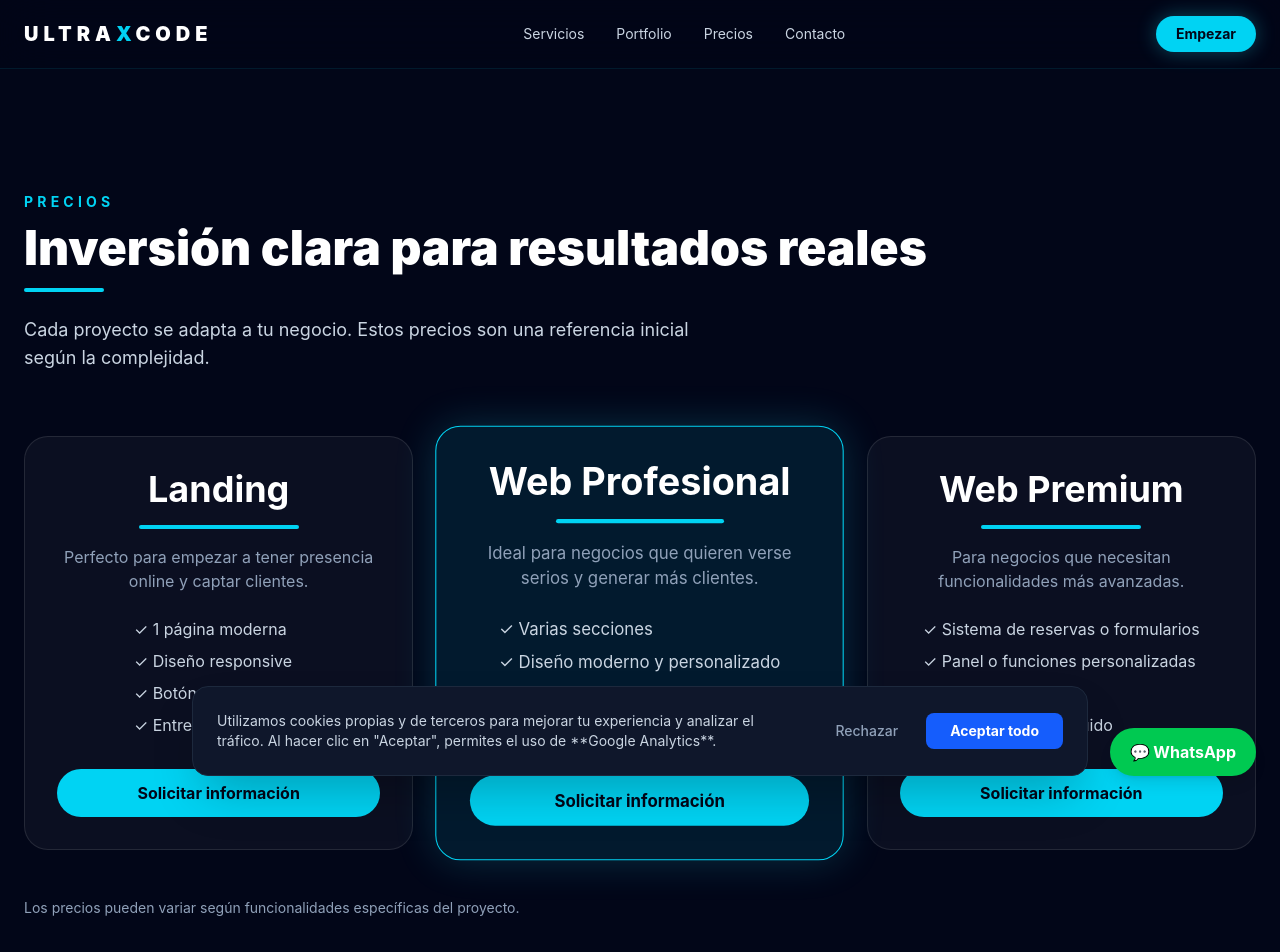
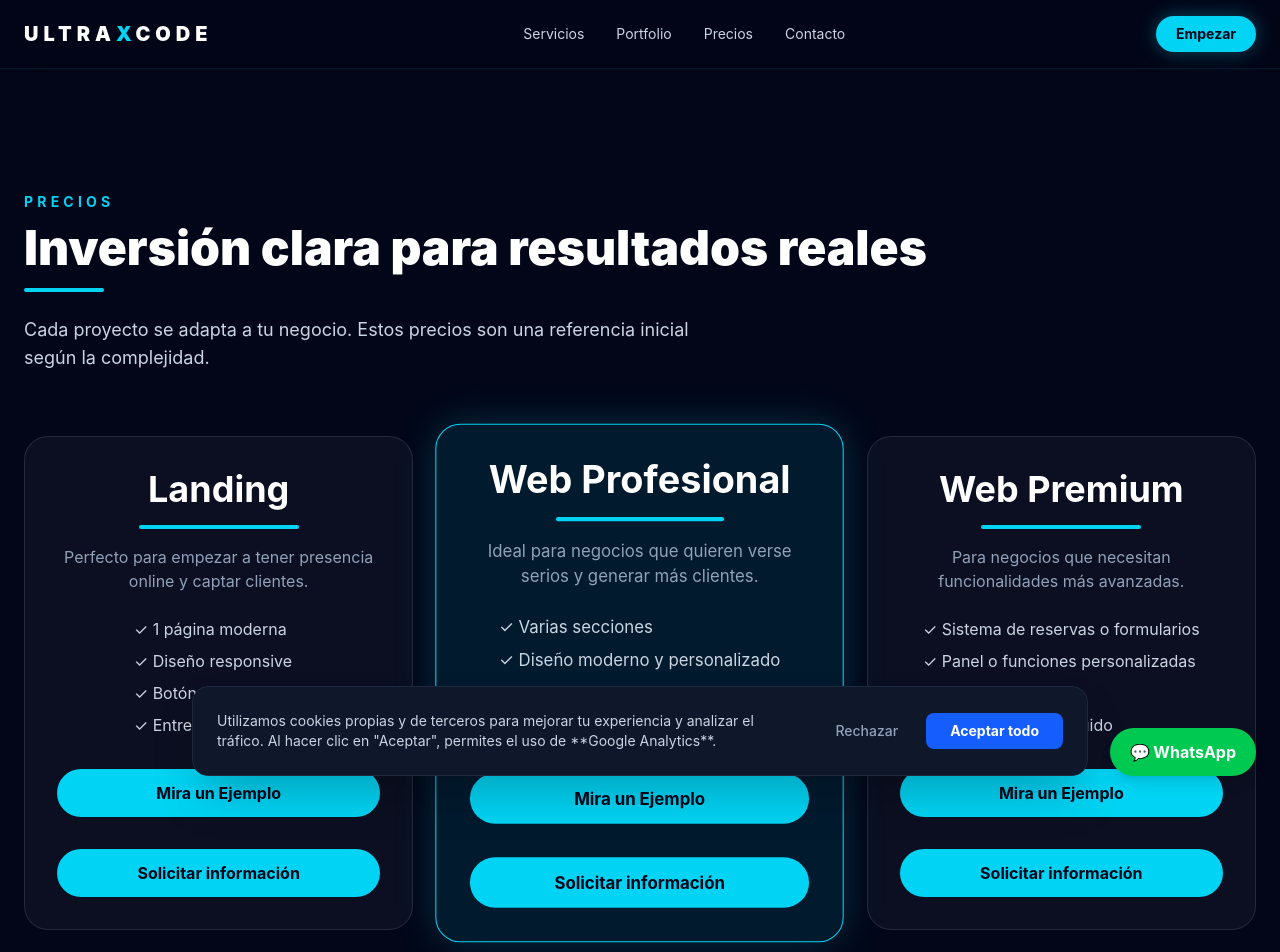
Before and after one commit to ultraxcode-com/ultra-x-code, a React (Vite) app: page /precios in a window 1280 px wide. Shown: the top 952 px of the page. Built offline with nearby package versions, Linux system fonts and the light colour scheme.

Commit message:
boton ver demo

```diff
--- a/src/components/Pricing.jsx
+++ b/src/components/Pricing.jsx
@@ -2,6 +2,7 @@ const plans = [
   {
     name: "Landing",
     price: "Desde 300€",
+    href: "",
     description:
       "Perfecto para empezar a tener presencia online y captar clientes.",
     features: [
@@ -14,6 +15,7 @@ const plans = [
   {
     name: "Web Profesional",
     price: "Desde 600€",
+    href: "",
     description:
       "Ideal para negocios que quieren verse serios y generar más clientes.",
     features: [
@@ -27,6 +29,7 @@ const plans = [
   {
     name: "Web Premium",
     price: "Desde 800€",
+    href: "",
     description:
       "Para negocios que necesitan funcionalidades más avanzadas.",
     features: [
@@ -72,6 +75,7 @@ export function Pricing() {
           <div className="mt-4 h-1 w-40 bg-cyan-400 rounded-full mx-auto"></div>
           <p className="mt-4 text-slate-400">{plan.description}</p>
 
+
           <ul className="mt-6 space-y-2 text-slate-300 text-left inline-block">
             {plan.features.map((f) => (
               <li key={f}>✓ {f}</li>
@@ -79,11 +83,19 @@ export function Pricing() {
           </ul>
 
           <a
+            href={plan.href}
+            className="mt-8 block rounded-full bg-cyan-400 px-6 py-3 font-bold text-slate-950 transition hover:scale-105 hover:bg-white"
+          >
+            Mira un Ejemplo
+          </a>
+
+          <a
             href="/contacto"
             className="mt-8 block rounded-full bg-cyan-400 px-6 py-3 font-bold text-slate-950 transition hover:scale-105 hover:bg-white"
           >
             Solicitar información
           </a>
+
         </div>
       ))}
     </div>
--- a/src/pages/Home.jsx
+++ b/src/pages/Home.jsx
@@ -10,7 +10,6 @@ export function Home() {
     <>
       <Hero />
       <Services />
-      <Portfolio />
       <Founders />
       <Pricing />
       <Contact />
```
